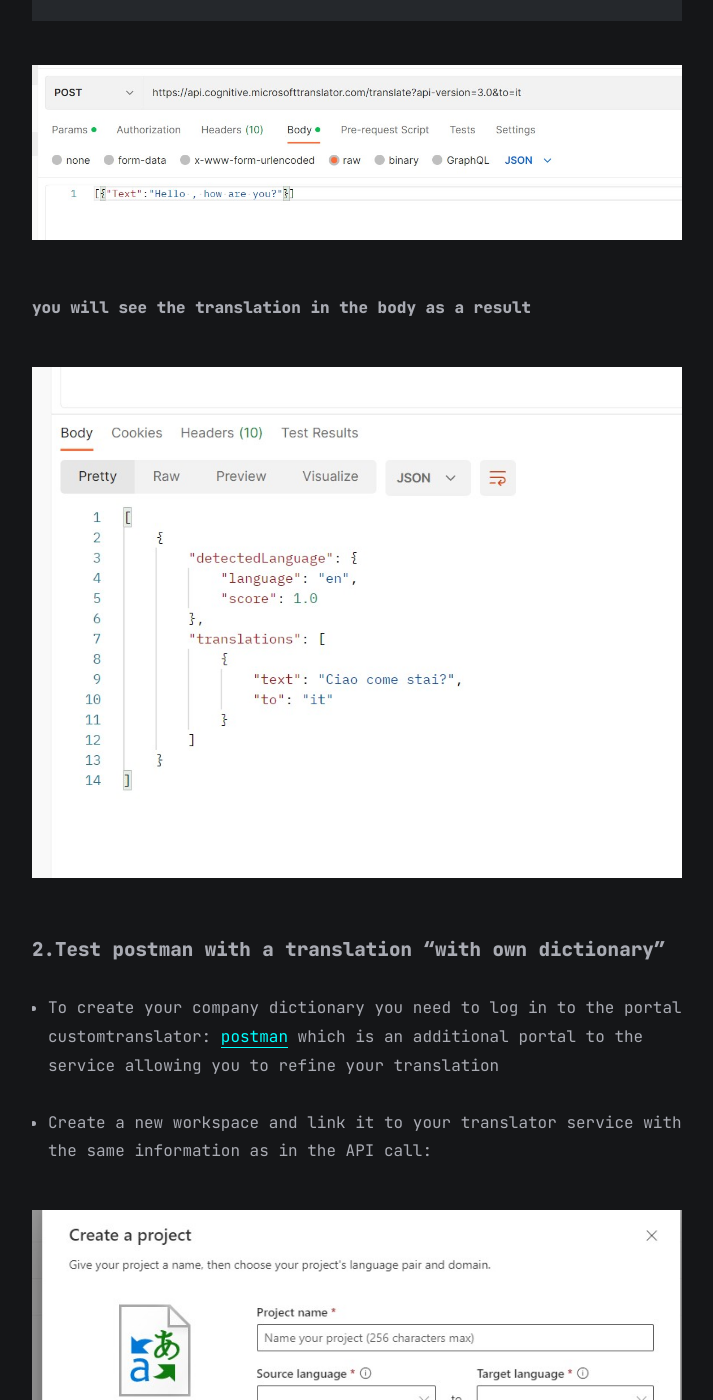
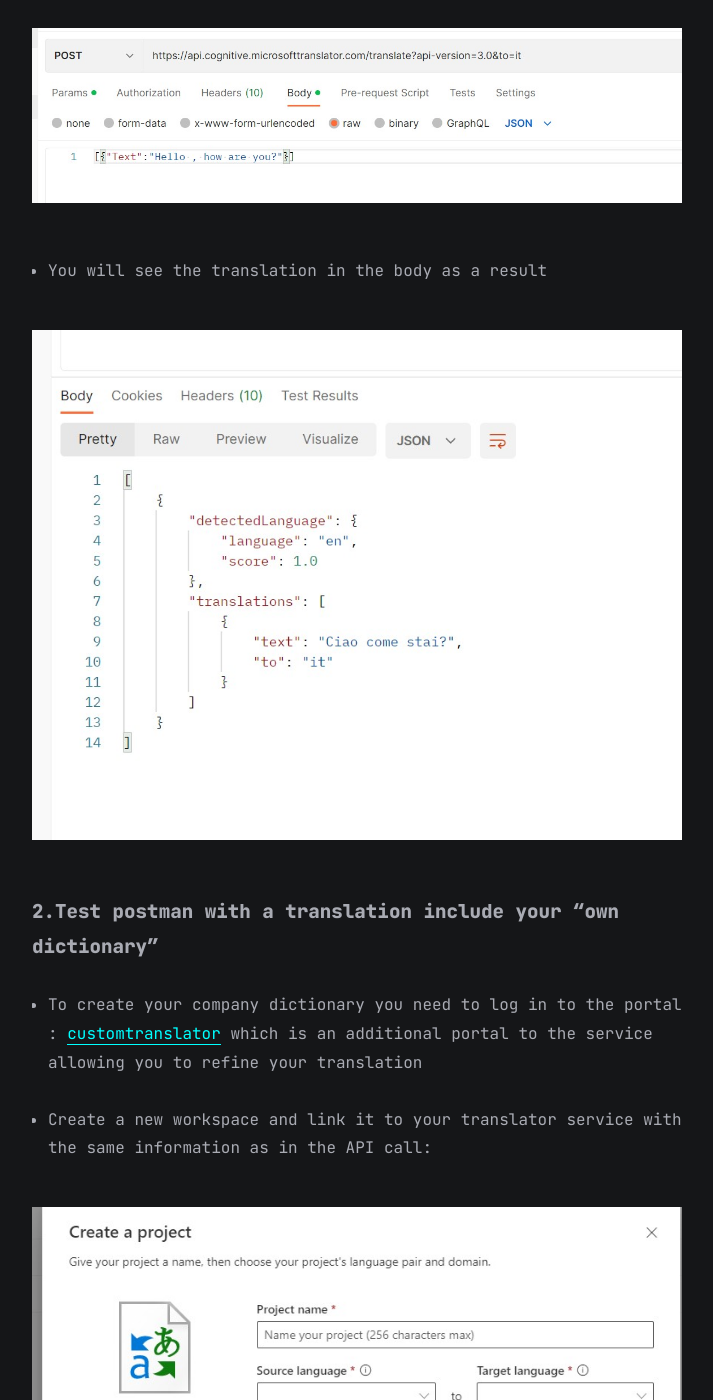
Before and after one commit to marc-hadjeje/marc-hadjeje.github.io, a Jekyll site: the page built from all_collections/_posts/2022-11-24-Azure Cognitive Services.md, in a window 1280 px wide and 1400 px high, scrolled down 2901 px. Shown: the whole window, without its empty margins (283-996 px from the left). Built offline with Jekyll 4.4.1, drawn with Linux system fonts in a browser that asks for light colours.

Commit message:
Update 2022-11-24-Azure Cognitive Services.md

````diff
--- a/all_collections/_posts/2022-11-24-Azure Cognitive Services.md
+++ b/all_collections/_posts/2022-11-24-Azure Cognitive Services.md
@@ -18,7 +18,7 @@ In this post we will quickly explain how to use the translation service but espe
 
 **https://api.cognitive.microsofttranslator.com/translate?api-version=3.0&from=xx&to=xx**
 
-Replace the **xx** from the URL by the [language code](https://learn.microsoft.com/en-us/azure/cognitive-services/translator/language-support) of your choice,it is possible to directly detect the language to be translated by removing the **"from"** parameter.
+Replace the **xx** from the URL by the [language code](https://learn.microsoft.com/en-us/azure/cognitive-services/translator/language-support) of your choice,it is possible to directly detect the language to be translated by removing the **"from"** parameter:
 
 **https://api.cognitive.microsofttranslator.com/translate?api-version=3.0&to=xx**
 
@@ -27,7 +27,7 @@ Replace the **xx** from the URL by the [language code](https://learn.microsoft.c
 
 -	Ocp-Apim-Subscription-Key :  **this is the key to the service**
 
-![Param cognitive](https://github.com/marc-hadjeje/marc-hadjeje.github.io/blob/main/assets/images/param_cognitive.jpg?raw=true)
+![Param cognitive](https://github.com/marc-hadjeje/marc-hadjeje.github.io/blob/main/assets/images/key_translator.jpg?raw=true)
 
 -	Content-Type : **this is the extraction format, leave it as is**
 -	Ocp-Apim-Subscription-Region : **this is the region where you have deployed the service**
@@ -41,14 +41,14 @@ Add the text to be translated to the body tab of postman :
 ```
 ![Text translator](https://github.com/marc-hadjeje/marc-hadjeje.github.io/blob/main/assets/images/text_translator.jpg?raw=true)
 
-######	you will see the translation in the body as a result
+-   You will see the translation in the body as a result
 
 ![Translation result](https://github.com/marc-hadjeje/marc-hadjeje.github.io/blob/main/assets/images/translation_result.jpg?raw=true)
 
 
-##### 2.Test postman with a translation “with own dictionary”
+##### 2.Test postman with a translation include your "own dictionary”
 
--	To create your company dictionary you need to log in to the portal customtranslator: [postman](https://portal.customtranslator.azure.ai/workspaces) which is an additional portal to the service allowing you to refine your translation
+-	To create your company dictionary you need to log in to the portal : [customtranslator](https://portal.customtranslator.azure.ai/workspaces) which is an additional portal to the service allowing you to refine your translation
 
 -	Create a new workspace and link it to your translator service with the same information as in the API call:
 
@@ -56,8 +56,7 @@ Add the text to be translated to the body tab of postman :
 
 ######	Create new project link to your ressource
 
-
--	Create document set in order to download Dictionnary set  ( you can choose Phrase Dictionnary or Sentence Dictionnary )  , please read [the documentation](https://azure.microsoft.com/fr-fr/products/cognitive-services/)to understand the difference.
+-	Create document set in order to download Dictionnary set  ( you can choose Phrase Dictionnary or Sentence Dictionnary )  , please read [the documentation](https://learn.microsoft.com/en-us/azure/cognitive-services/Translator/custom-translator/concepts/dictionaries) to understand the difference.
 Respect the partern of the file name when uploading the dictionary
 
 **example: filename_en.TXT**
````
